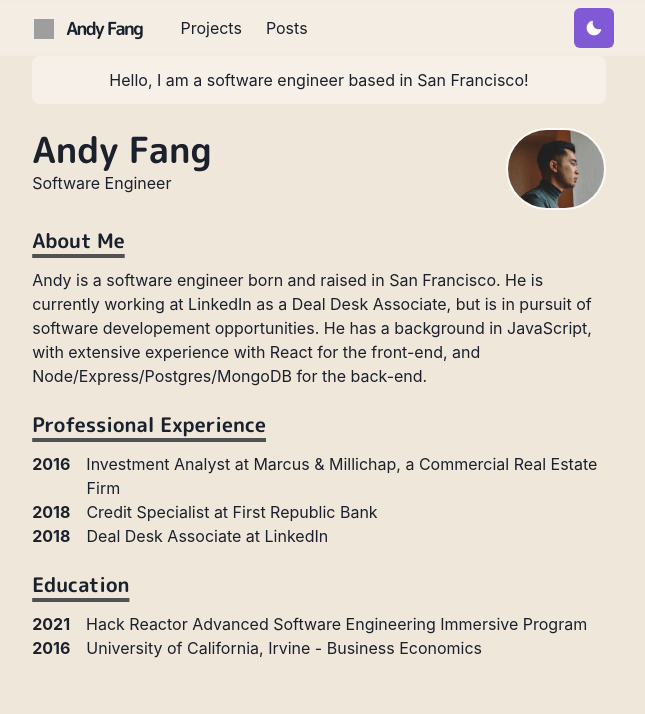
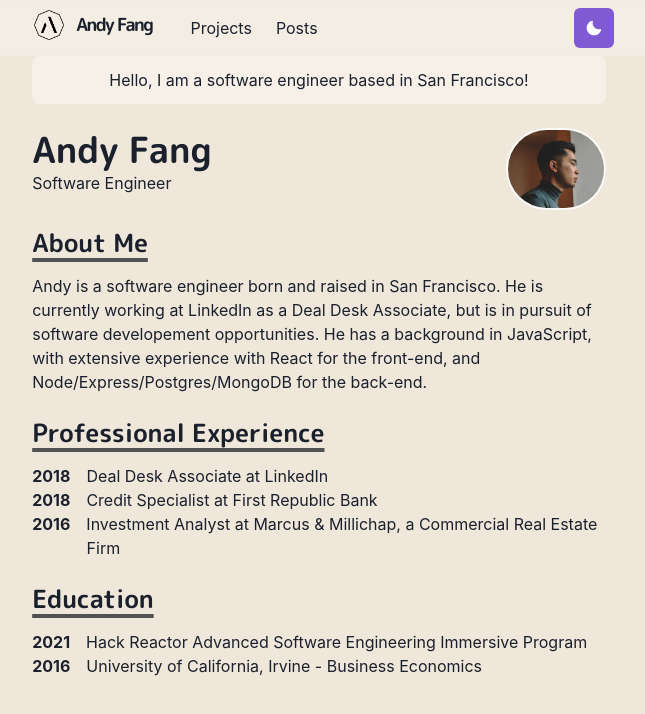
Before and after one commit to fang-andy/portfolio, a Next.js app: page / in a window 1280 px wide. Shown: the top 714 px of the page, without its empty margins (321-966 px from the left). Built offline with nearby package versions, Linux system fonts and the light colour scheme; grey boxes are pictures that could not be loaded.

Commit message:
added new logo

```diff
--- a/components/logo.js
+++ b/components/logo.js
@@ -18,13 +18,13 @@ const LogoBox = styled.span`
 `
 
 const Logo = () => {
-  const footPrintImg = `/images/footprint${useColorModeValue('', '-dark')}.png`
+  const logoImg = `/images/logo${useColorModeValue('', '-dark')}.png`
 
   return (
     <Link href="/">
       <a>
         <LogoBox>
-          <Image src={footPrintImg} width={20} height={20} alt="logo" />
+          <Image src={logoImg} width={30} height={30} alt="logo" />
           <Text
             color={useColorModeValue('gray.800', 'whiteAlpha.900')}
             fontFamily='M PLUS Rounded 1c'
--- a/lib/theme.js
+++ b/lib/theme.js
@@ -14,7 +14,7 @@ const components = {
     variants: {
       'section-title': {
         textDecoration: 'underline',
-        fontSize: 20,
+        fontSize: 25,
         textUnderlineOffset: 6,
         textDecorationColor: '#525252',
         textDecorationThickness: 4,
--- a/pages/index.js
+++ b/pages/index.js
@@ -31,7 +31,7 @@ const Page = () => {
         </Box>
         <Box
           flexShrink={0}
-          mt={{ base: 4, md: 0 }}
+          mt={{ base: 5, md: 0 }}
           ml={{ md: 6 }}
           align="center"
         >
@@ -63,16 +63,16 @@ const Page = () => {
           Professional Experience
         </Heading>
         <BioSection>
-          <BioYear>2016</BioYear>
-          Investment Analyst at Marcus & Millichap, a Commercial Real Estate Firm
+          <BioYear>2018</BioYear>
+          Deal Desk Associate at LinkedIn
         </BioSection>
         <BioSection>
           <BioYear>2018</BioYear>
           Credit Specialist at First Republic Bank
         </BioSection>
         <BioSection>
-          <BioYear>2018</BioYear>
-          Deal Desk Associate at LinkedIn
+          <BioYear>2016</BioYear>
+          Investment Analyst at Marcus & Millichap, a Commercial Real Estate Firm
         </BioSection>
       </Section>
       <Section delay={0.2}>
```
Also changed, not shown: pages/projects.js (+5 -3 lines), public/images/logo-dark.png (added), public/images/logo.png (added).
